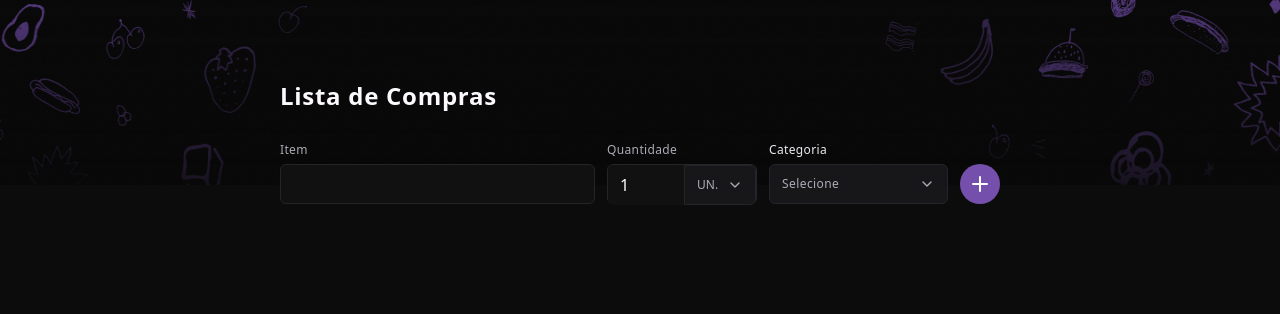
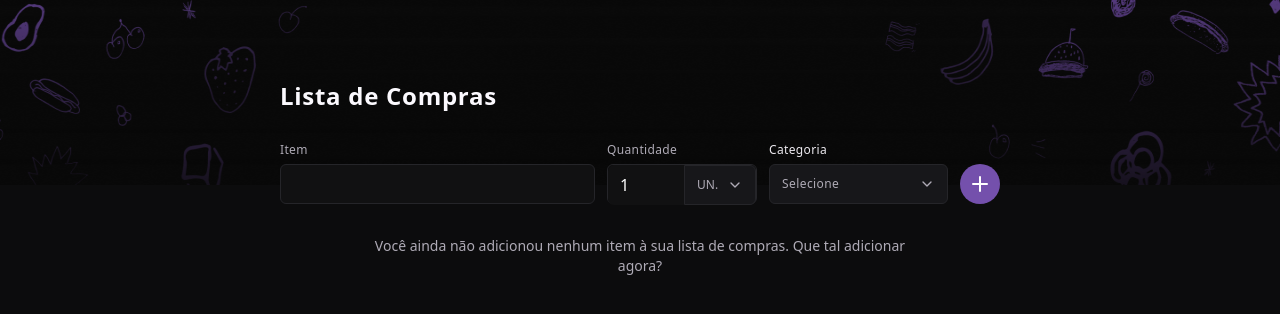
Before and after one commit to maik-emanoel/shopping-list, a React (Vite) app: page / in a window 1280 px wide. Shown: the top 314 px of the page. Built offline with nearby package versions, Linux system fonts and the light colour scheme.

Commit message:
feat: add message if items list is empty

```diff
--- a/src/App.tsx
+++ b/src/App.tsx
@@ -7,10 +7,10 @@ import { Item } from "./components/Item";
 
 interface ItemsArrayProps {
   id: Key | null | undefined;
-  name: string,
-  quantity: number,
-  typeOfQuantity: string,
-  category: string
+  name: string;
+  quantity: number;
+  typeOfQuantity: string;
+  category: string;
 }
 
 export function App() {
@@ -20,11 +20,11 @@ export function App() {
   const [itemCategory, setItemCategory] = useState("");
 
   const [items, setItems] = useState<ItemsArrayProps[]>([]);
-  const selectRef = useRef(null)
+  const selectRef = useRef(null);
 
   function handleCreateItem() {
     if (itemName === "" || itemQuantity < 1 || itemCategory === "") {
-      alert('Preencha todos os campos, por favor!')
+      alert("Preencha todos os campos, por favor!");
       return;
     }
 
@@ -37,12 +37,12 @@ export function App() {
     };
 
     setItems([...items, newItem]);
-    setItemName("")
-    setItemQuantity(1)
-    setItemTypeOfQuantity("unidade")
-    setItemCategory("")
+    setItemName("");
+    setItemQuantity(1);
+    setItemTypeOfQuantity("unidade");
+    setItemCategory("");
 
-    selectRef.current.clearValue()
+    selectRef.current.clearValue();
   }
 
   return (
@@ -71,6 +71,13 @@ export function App() {
         </header>
 
         <div className="mt-8 flex flex-col gap-3">
+          {items.length === 0 && (
+            <p className="text-gray-200 text-center mx-auto text-sm w-[80%]">
+              Você ainda não adicionou nenhum item à sua lista de compras.
+              Que tal adicionar agora?
+            </p>
+          )}
+
           {items.map((item) => (
             <Item
               key={item.id}
```
